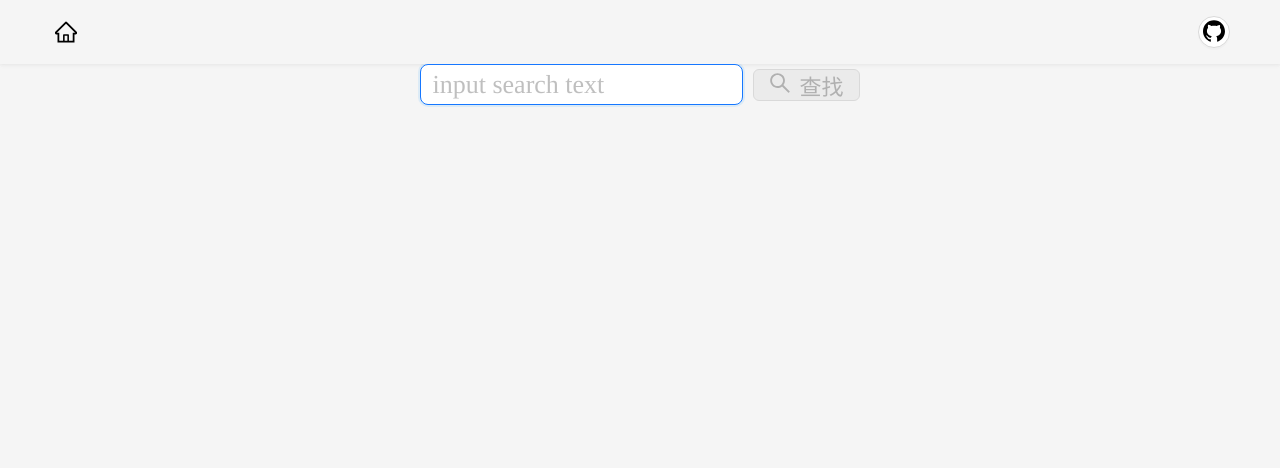
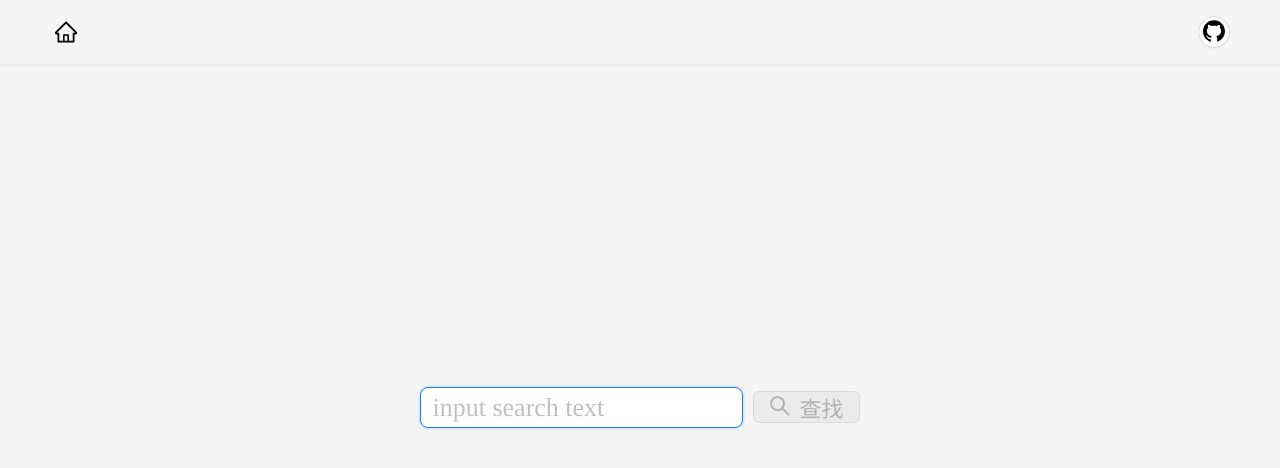
Before and after one commit to creeping1023/WOTR-Text-Query, a React (Create React App) app: page / in a window 1280 px wide. Shown: the top 468 px of the page. Built offline with nearby package versions, Linux system fonts and the light colour scheme.

Commit message:
chore: Home vertical center

```diff
--- a/src/Home.tsx
+++ b/src/Home.tsx
@@ -32,7 +32,7 @@
         <Helmet>
           <title>{config.title}</title>
         </Helmet>
-        <div style={{display:'flex', alignItems:'center', justifyContent:'center', height:'100%', gap: 10}}>
+        <div style={{display:'flex', alignItems:'center', justifyContent:'center', flex: 1, gap: 10}}>
           <Input.TextArea placeholder="input search text" defaultValue={sharedState.search} onChange={handleChange} onKeyDown={handleKeyPress} allowClear autoFocus
             size="large" autoSize={{ minRows: 1, maxRows: 6 }} style={{maxWidth:'800px'}} />
           <Button type="primary" icon={<SearchOutlined />} onClick={submit} disabled={!sharedState.search}>查找</Button>
```
